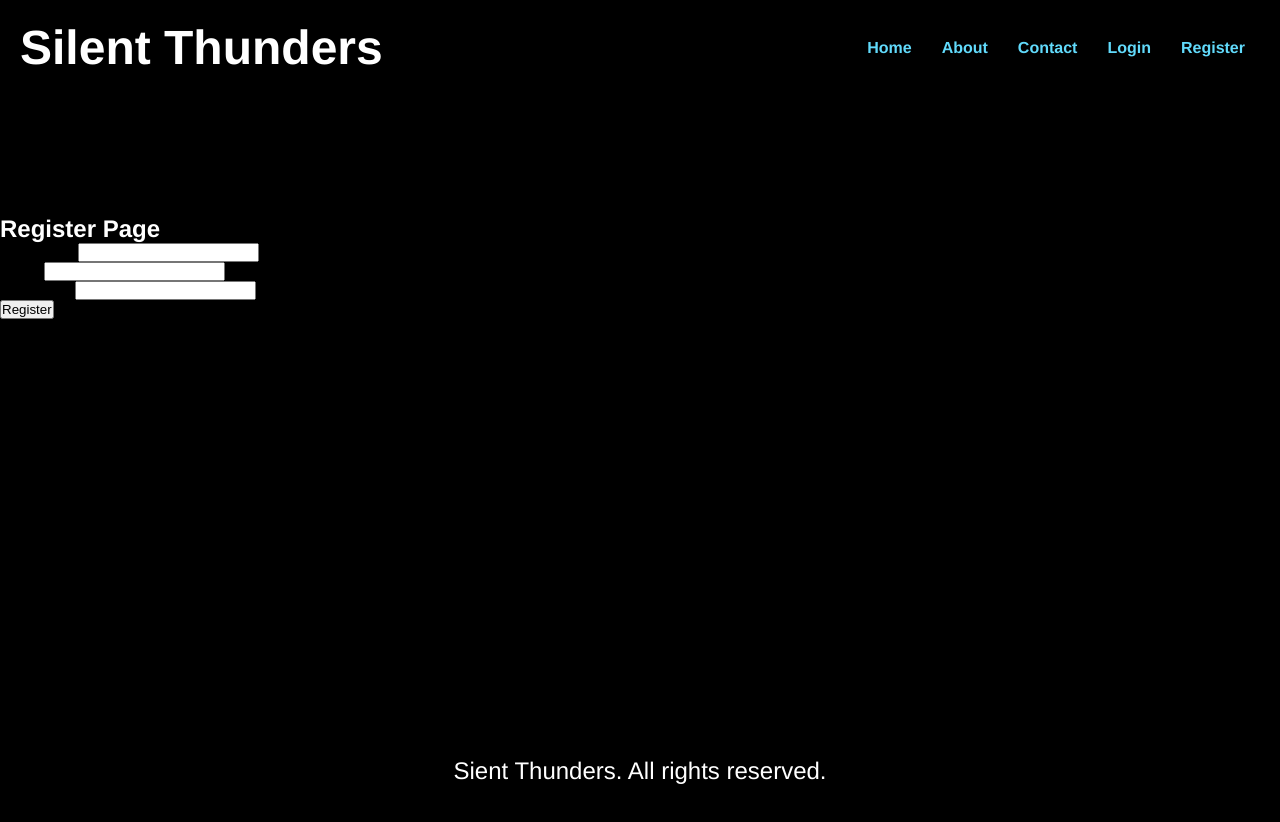
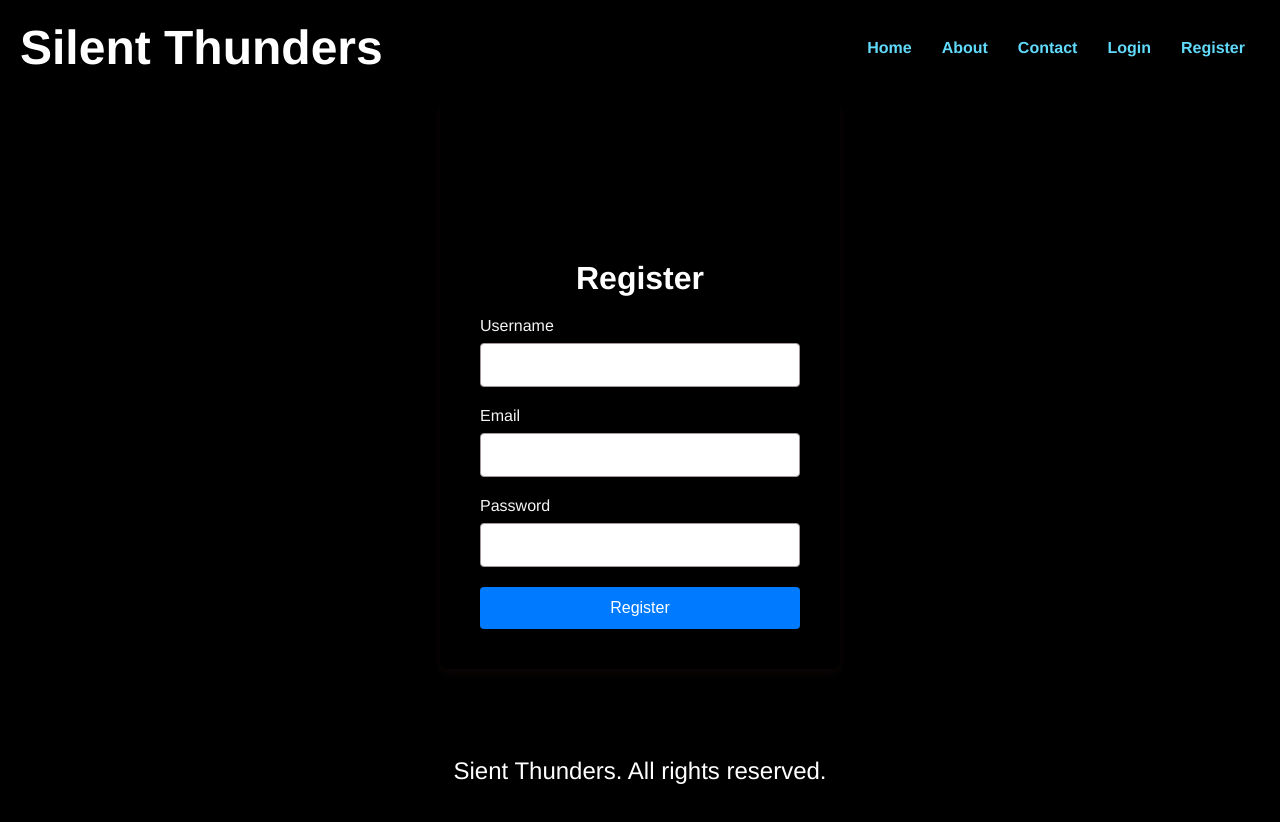
Before and after one commit to 7account13/my-app, a React (Create React App) app: page /register in a window 1280 px wide. Shown: the top 822 px of the page. Before the commit the page ends 800 px from the top, so only its background shows below. Built offline with nearby package versions, Linux system fonts and the light colour scheme.

Commit message:
Changed somethings

```diff
--- a/src/Contact.css
+++ b/src/Contact.css
@@ -12,13 +12,13 @@
 
   .contact-heading {
     font-size: 32px;
-    color: #c30707;
+    color: #eae2e2;
     margin-bottom: 10px;
   }
 
   .contact-description {
     font-size: 18px;
-    color: #e90909;
+    color: #e8e0e0;
     margin-bottom: 30px;
   }
 
@@ -30,7 +30,7 @@
 
   .form-label {
     text-align: left;
-    color: #e80808ef;
+    color: #eeebebef;
     margin-bottom: 5px;
     font-weight: bold;
   }
@@ -38,7 +38,7 @@
   .form-input,
   .form-textarea {
     padding: 10px;
-    border: 1px solid #a72f2f;
+    border: 1px solid #c19c9c;
     border-radius: 5px;
     font-size: 16px;
     width: 100%;
@@ -53,8 +53,8 @@
 
   .submit-button {
     padding: 10px 15px;
-    background-color: #b40404;
-    color: rgb(8, 255, 230);
+    background-color: #fff7f7;
+    color: #0a0e0d;
     border: none;
     border-radius: 5px;
     font-size: 16px;
--- a/src/Footer.css
+++ b/src/Footer.css
@@ -1,9 +1,9 @@
 footer {
     background-color: black;
     color: white;
-    text-align: center; /* Center footer text */
-    padding: 10px 0; /* Padding for the footer */
-    position:fixed; /* Positioning */
+    text-align: center;
+    padding: 10px 0;
+    position:fixed;
     bottom: 0;
     width: 100%;
   }
--- a/src/Header.css
+++ b/src/Header.css
@@ -1,20 +1,24 @@
-
 header {
   background-color: #000000;
   padding: 20px;
   display: flex;
   justify-content: space-between;
   align-items: center;
-
+  position: fixed;
+  top: 0;
+  width: 100%;
+  z-index: 1000;
 }
 
 header h1 {
-    color:#ffffff;
+  color: #ffffff;
   margin: 0;
 }
 
 nav {
   display: flex;
+  justify-content: flex-end;
+  flex: 1;
 }
 
 nav span {
@@ -40,5 +44,6 @@ header {
 
   nav {
     margin-top: 10px;
+    justify-content: center;
   }
 }
--- /dev/null
+++ b/src/Login.css
@@ -0,0 +1,43 @@
+.login-container {
+    max-width: 400px;
+    margin: 100px auto;
+    padding: 40px;
+    background-color: #000000;
+    border-radius: 8px;
+    box-shadow: 0 4px 10px rgba(0, 0, 0, 0.1);
+  }
+
+  .login-heading {
+    text-align: center;
+    color: #a3a0a0;
+    font-size: 2rem;
+    margin-bottom: 20px;
+  }
+
+  .login-form {
+    display: flex;
+    flex-direction: column;
+  }
+
+  .login-label {
+    margin-bottom: 8px;
+    color: #a29898;
+    font-size: 1rem;
+  }
+
+  .login-input {
+    padding: 12px;
+    margin-bottom: 20px;
+    border: 1px solid #ccc;
+    border-radius: 4px;
+    font-size: 1rem;
+  }
+
+  .login-input:focus {
+    border-color: #007bff;
+    outline: none;
+  }
+
+  .login-button {
+    padding: 12px;
+  }
--- a/src/Login.js
+++ b/src/Login.js
@@ -1,17 +1,18 @@
 import React from "react";
+import './Login.css';
 
 const Login = () => {
   return (
-    <div>
-      <h2>Login Page</h2>
-      <form>
-        <label>Email:</label>
-        <input type="email" required />
-        <br />
-        <label>Password:</label>
-        <input type="password" required />
-        <br />
-        <button type="submit">Login</button>
+    <div className="login-container">
+      <h2 className="login-heading">Login</h2>
+      <form className="login-form">
+        <label className="login-label">Email</label>
+        <input type="email" className="login-input" required />
+
+        <label className="login-label">Password</label>
+        <input type="password" className="login-input" required />
+
+        <button type="submit" className="login-button">Login</button>
       </form>
     </div>
   );
--- /dev/null
+++ b/src/Register.css
@@ -0,0 +1,54 @@
+.register-container {
+    max-width: 400px;
+    margin: 100px auto;
+    padding: 40px;
+    background-color: #000000;
+    border-radius: 8px;
+    box-shadow: 0 4px 10px rgba(139, 57, 57, 0.1);
+  }
+
+  .register-heading {
+    text-align: center;
+    color: #ffffff;
+    font-size: 2rem;
+    margin-bottom: 20px;
+  }
+
+  .register-form {
+    display: flex;
+    flex-direction: column;
+  }
+
+  .register-label {
+    margin-bottom: 8px;
+    color: #f5f5f5;
+    font-size: 1rem;
+  }
+
+  .register-input {
+    padding: 12px;
+    margin-bottom: 20px;
+    border: 1px solid #a39a9a;
+    border-radius: 4px;
+    font-size: 1rem;
+  }
+
+  .register-input:focus {
+    border-color: #007bff;
+    outline: none;
+  }
+
+  .register-button {
+    padding: 12px;
+    font-size: 1rem;
+    color: #fff;
+    background-color: #007bff;
+    border: none;
+    border-radius: 4px;
+    cursor: pointer;
+    transition: background-color 0.3s;
+  }
+
+  .register-button:hover {
+    background-color: #0056b3;
+  }
--- a/src/Register.jsx
+++ b/src/Register.jsx
@@ -1,20 +1,21 @@
 import React from "react";
+import './Register.css';
 
 const Register = () => {
   return (
-    <div>
-      <h2>Register Page</h2>
-      <form>
-        <label>Username:</label>
-        <input type="text" required />
-        <br />
-        <label>Email:</label>
-        <input type="email" required />
-        <br />
-        <label>Password:</label>
-        <input type="password" required />
-        <br />
-        <button type="submit">Register</button>
+    <div className="register-container">
+      <h2 className="register-heading">Register</h2>
+      <form className="register-form">
+        <label className="register-label">Username</label>
+        <input type="text" className="register-input" required />
+
+        <label className="register-label">Email</label>
+        <input type="email" className="register-input" required />
+
+        <label className="register-label">Password</label>
+        <input type="password" className="register-input" required />
+
+        <button type="submit" className="register-button">Register</button>
       </form>
     </div>
   );
```
Lines whose indentation alone changed are shown as unchanged.
